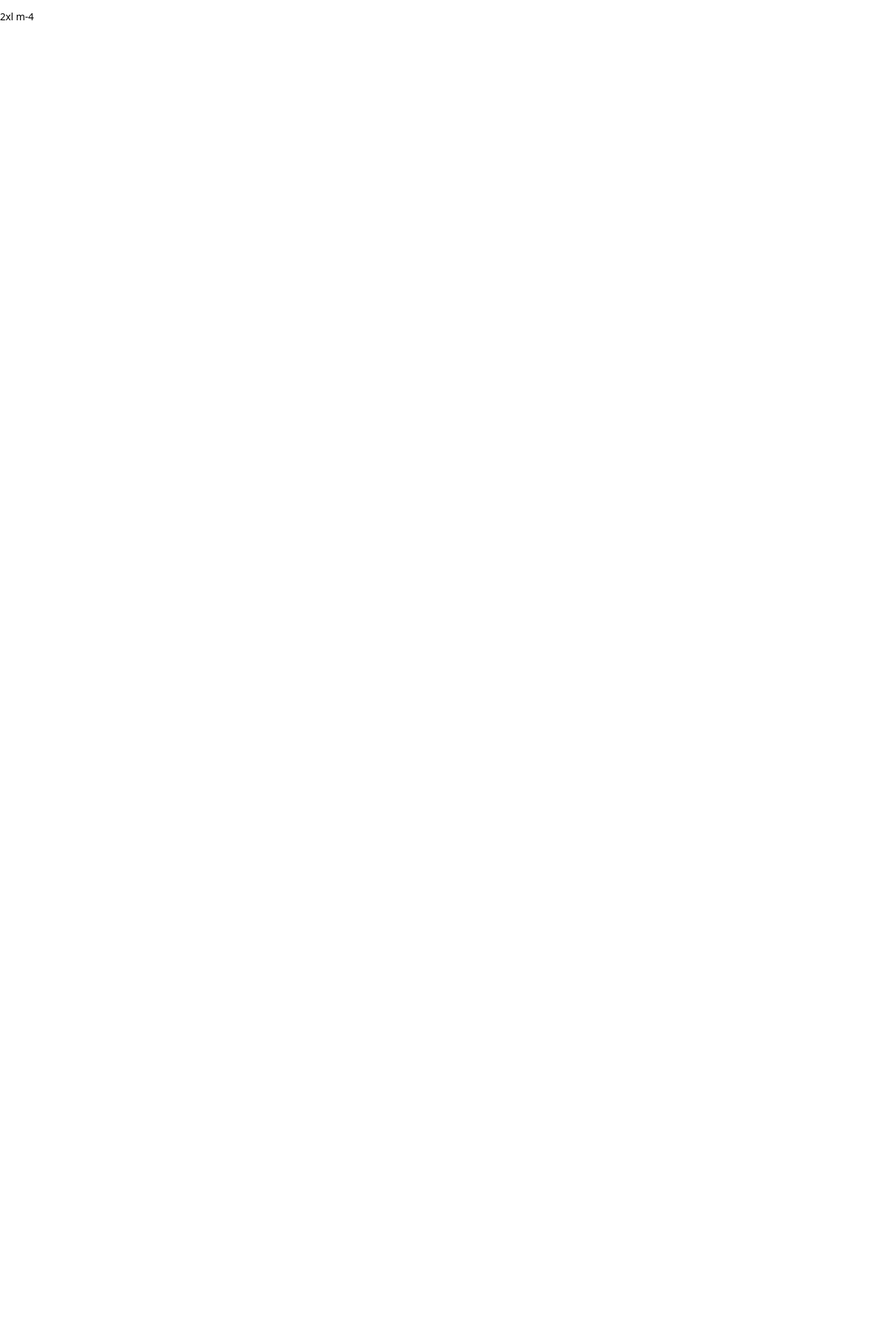
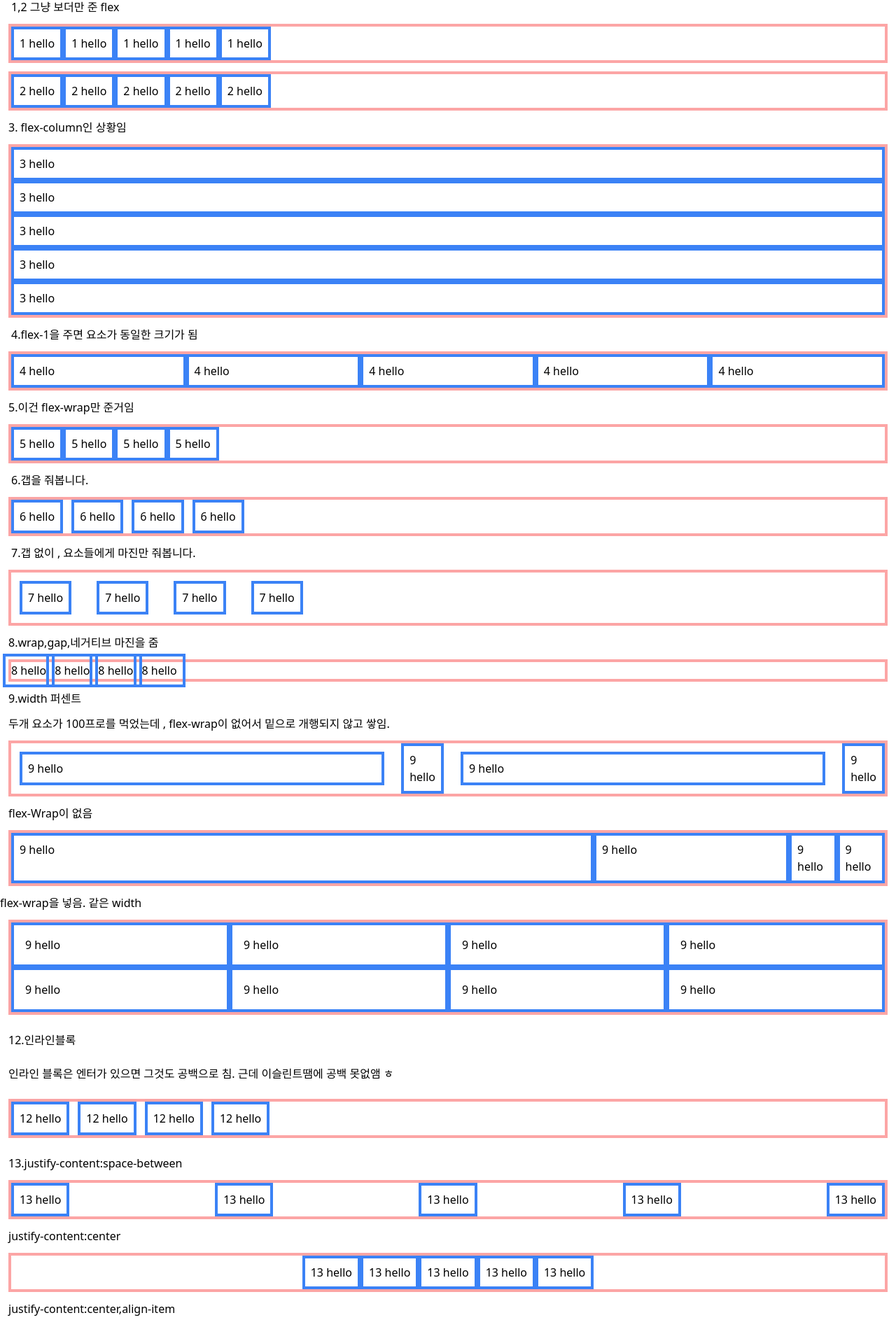
Before and after one commit to minhoshin11/study, a React (Vite) app in the folder tailwind-react/: page / in a window 1280 px wide. Shown: the part 274-2160 px from the top of the page at 70% size. Before the commit the page ends 800 px from the top, so only its background shows below. Built offline with nearby package versions, Linux system fonts and the light colour scheme.

Commit message:
flex에 대하여 배워봤음

```diff
--- a/tailwind-react/src/App.jsx
+++ b/tailwind-react/src/App.jsx
@@ -20,8 +20,212 @@ function App() {
         <div className="text-2xl p-3"></div>
       </div>
       <div className="w-20 h-20 rounded-full bg-red-500"></div>
-      <div className="mt-4 text-sm">2xl m-4</div>
+
       <div className="bg-slate-600"></div>
+      {/* flex , grid */}
+      <h2 className="ml-4">1,2 그냥 보더만 준 flex</h2>
+      <div className="flex border-4 border-red-300 m-3">
+        <div className="p-2 border-4 border-blue-500">1 hello </div>
+        <div className="p-2 border-4 border-blue-500">1 hello </div>
+        <div className="p-2 border-4 border-blue-500">1 hello </div>
+        <div className="p-2 border-4 border-blue-500">1 hello </div>
+        <div className="p-2 border-4 border-blue-500">1 hello </div>
+      </div>
+
+      <div className="flex border-4 border-red-300 m-3">
+        <div className="p-2 border-4 border-blue-500">2 hello </div>
+        <div className="p-2 border-4 border-blue-500">2 hello </div>
+        <div className="p-2 border-4 border-blue-500">2 hello </div>
+        <div className="p-2 border-4 border-blue-500">2 hello </div>
+        <div className="p-2 border-4 border-blue-500">2 hello </div>
+      </div>
+      <div className="m-3">3. flex-column인 상황임 </div>
+      <div className="flex flex-col border-4 border-red-300 m-3">
+        <div className="p-2 border-4 border-blue-500">3 hello </div>
+        <div className="p-2 border-4 border-blue-500">3 hello </div>
+        <div className="p-2 border-4 border-blue-500">3 hello </div>
+        <div className="p-2 border-4 border-blue-500">3 hello </div>
+        <div className="p-2 border-4 border-blue-500">3 hello </div>
+      </div>
+      <div className="ml-4">4.flex-1을 주면 요소가 동일한 크기가 됨</div>
+      <div className="flex flex-wrap border-4 border-red-300 m-3">
+        <div className="flex-1 p-2 border-4 border-blue-500">4 hello </div>
+        <div className="flex-1 p-2 border-4 border-blue-500">4 hello </div>
+        <div className="flex-1 p-2 border-4 border-blue-500">4 hello </div>
+        <div className="flex-1 p-2 border-4 border-blue-500">4 hello </div>
+        <div className="flex-1 p-2 border-4 border-blue-500">4 hello </div>
+      </div>
+      <div className="ml-3">5.이건 flex-wrap만 준거임</div>
+      <div className="flex flex-wrap border-4 border-red-300 m-3">
+        <div className="flex-wrap p-2 border-4 border-blue-500">5 hello </div>
+        <div className="flex-wrap p-2 border-4 border-blue-500">5 hello </div>
+        <div className="flex-wrap p-2 border-4 border-blue-500">5 hello </div>
+        <div className="flex-wrap p-2 border-4 border-blue-500">5 hello </div>
+      </div>
+      <div className="ml-4">6.갭을 줘봅니다.</div>
+      <div className="flex flex-wrap gap-3 border-4 border-red-300 m-3">
+        <div className="flex-wrap p-2 border-4 border-blue-500">6 hello </div>
+        <div className="flex-wrap p-2 border-4 border-blue-500">6 hello </div>
+        <div className="flex-wrap p-2 border-4 border-blue-500">6 hello </div>
+        <div className="flex-wrap p-2 border-4 border-blue-500">6 hello </div>
+      </div>
+      <div className="ml-4">7.갭 없이 , 요소들에게 마진만 줘봅니다.</div>
+      <div className="flex flex-wrap gap-3 border-4 border-red-300 m-3">
+        <div className="m-3 flex-wrap p-2 border-4 border-blue-500">
+          7 hello
+        </div>
+        <div className="m-3 flex-wrap p-2 border-4 border-blue-500">
+          7 hello
+        </div>
+        <div className="m-3 flex-wrap p-2 border-4 border-blue-500">
+          7 hello
+        </div>
+        <div className="m-3 flex-wrap p-2 border-4 border-blue-500">
+          7 hello
+        </div>
+      </div>
+      <div className="m-3">8.wrap,gap,네거티브 마진을 줌 </div>
+      <div className="flex flex-wrap gap-3 border-4 border-red-300 m-3">
+        <div className="-m-3 flex-wrap p-2 border-4 border-blue-500">
+          8 hello
+        </div>
+        <div className="-m-3 flex-wrap p-2 border-4 border-blue-500">
+          8 hello
+        </div>
+        <div className="-m-3 flex-wrap p-2 border-4 border-blue-500">
+          8 hello
+        </div>
+        <div className="-m-3 flex-wrap p-2 border-4 border-blue-500">
+          8 hello
+        </div>
+      </div>
+      <div className="m-3">9.width 퍼센트</div>
+      <div className="m-3">
+        두개 요소가 100프로를 먹었는데 , flex-wrap이 없어서 밑으로 개행되지 않고
+        쌓임.{" "}
+      </div>
+
+      <div className="flex gap-3 border-4 border-red-300 m-3">
+        <div className="w-3/4 m-3 flex-wrap p-2 border-4 border-blue-500">
+          9 hello
+        </div>
+        <div className="w-1/4m-3 flex-wrap p-2 border-4 border-blue-500">
+          9 hello
+        </div>
+        <div className="w-3/4 m-3 flex-wrap p-2 border-4 border-blue-500">
+          9 hello
+        </div>
+        <div className="w-1/4m-3 flex-wrap p-2 border-4 border-blue-500">
+          9 hello
+        </div>
+      </div>
+      <div className="m-3">flex-Wrap이 없음</div>
+      <div className="flex  border-4 border-red-300 m-3">
+        <div className="w-3/4  flex-wrap p-2 border-4 border-blue-500">
+          9 hello
+        </div>
+        <div className="w-1/4  flex-wrap p-2 border-4 border-blue-500">
+          9 hello
+        </div>
+        <div className=" flex-wrap p-2 border-4 border-blue-500">9 hello</div>
+        <div className=" flex-wrap p-2 border-4 border-blue-500">9 hello</div>
+      </div>
+      <div>flex-wrap을 넣음. 같은 width</div>
+      <div className="flex flex-wrap border-4 border-red-300 m-3">
+        <div className="w-1/4 flex-wrap p-4 border-4 border-blue-500">
+          9 hello
+        </div>
+        <div className="w-1/4 flex-wrap p-4 border-4 border-blue-500">
+          9 hello
+        </div>
+        <div className="w-1/4 flex-wrap p-4 border-4 border-blue-500">
+          9 hello
+        </div>
+        <div className="w-1/4 flex-wrap p-4 border-4 border-blue-500">
+          9 hello
+        </div>
+        <div className="w-1/4 flex-wrap p-4 border-4 border-blue-500">
+          9 hello
+        </div>
+        <div className="w-1/4 flex-wrap p-4 border-4 border-blue-500">
+          9 hello
+        </div>
+        <div className="w-1/4 flex-wrap p-4 border-4 border-blue-500">
+          9 hello
+        </div>
+        <div className="w-1/4 flex-wrap p-4 border-4 border-blue-500">
+          9 hello
+        </div>
+      </div>
+      <div className="flex flex-col">
+        <div className="m-3">12.인라인블록</div>
+        <div className="m-3">
+          인라인 블록은 엔터가 있으면 그것도 공백으로 침. 근데 이슬린트땜에 공백
+          못없앰 ㅎ
+        </div>
+        <div className="flex gap-3 border-4 border-red-300 m-3">
+          <div className="inline-block p-2 border-4 border-blue-500">
+            12 hello
+          </div>
+          <div className="inline-block p-2 border-4 border-blue-500">
+            12 hello
+          </div>
+          <div className="inline-block p-2 border-4 border-blue-500">
+            12 hello
+          </div>
+          <div className="inline-block p-2 border-4 border-blue-500">
+            12 hello
+          </div>
+        </div>
+      </div>
+      <div className="m-3">13.justify-content:space-between</div>
+      <div className="flex justify-between border-4 border-red-300 m-3">
+        <div className="p-2 border-4 border-blue-500">13 hello </div>
+        <div className="p-2 border-4 border-blue-500">13 hello </div>
+        <div className="p-2 border-4 border-blue-500">13 hello </div>
+        <div className="p-2 border-4 border-blue-500">13 hello </div>
+        <div className="p-2 border-4 border-blue-500">13 hello </div>
+      </div>
+      <div className="m-3">justify-content:center</div>
+      <div className="flex justify-center border-4 border-red-300 m-3">
+        <div className="p-2 border-4 border-blue-500">13 hello </div>
+        <div className="p-2 border-4 border-blue-500">13 hello </div>
+        <div className="p-2 border-4 border-blue-500">13 hello </div>
+        <div className="p-2 border-4 border-blue-500">13 hello </div>
+        <div className="p-2 border-4 border-blue-500">13 hello </div>
+      </div>
+      <div className="m-3">justify-content:center,align-item</div>
+      <div className="m-3">leading으로 파란 박스 크기 조절 , order</div>
+      <div className="flex justify-center items-center border-4 w-80 h-80 border-red-300 m-3">
+        <div className="p-2 border-4 border-blue-500 leading-8 order-1">
+          hello{" "}
+        </div>
+        <div className="p-2 border-4 border-blue-500 leading-8 order-3">
+          hello{" "}
+        </div>
+        <div className="p-2 border-4 border-blue-500 leading-8 order-first  md:order-none">
+          hello{" "}
+        </div>
+        <div className="p-2 border-4 border-blue-500 leading-8 order-4">
+          hello{" "}
+        </div>
+        <div className="p-2 border-4 border-blue-500 leading-8 order-2">
+          hello{" "}
+        </div>
+      </div>
+      <div className="m-3">
+        원은 div로 하나 더 감싸서 , 패딩넣으면 안찌그러짐
+      </div>
+      <div className="flex flex-row border-4 border-red-300 m-3">
+        <div className="p-2 border-4 border-blue-500">
+          <div className="flex-1 w-16 h-16 bg-blue-400 rounded-full"></div>
+        </div>
+        <div className="flex-1 p-2 border-4 border-blue-500">1 hello </div>
+        <div className="flex-1 p-2 border-4 border-blue-500">1 hello </div>
+        <div className="flex-1 p-2 border-4 border-blue-500">1 hello </div>
+        <div className="flex-1 p-2 border-4 border-blue-500">1 hello </div>
+      </div>
+      <div className="m-3">나중에 flex-shrink에 대해서도 공부해야함</div>
     </>
   );
 }
```
